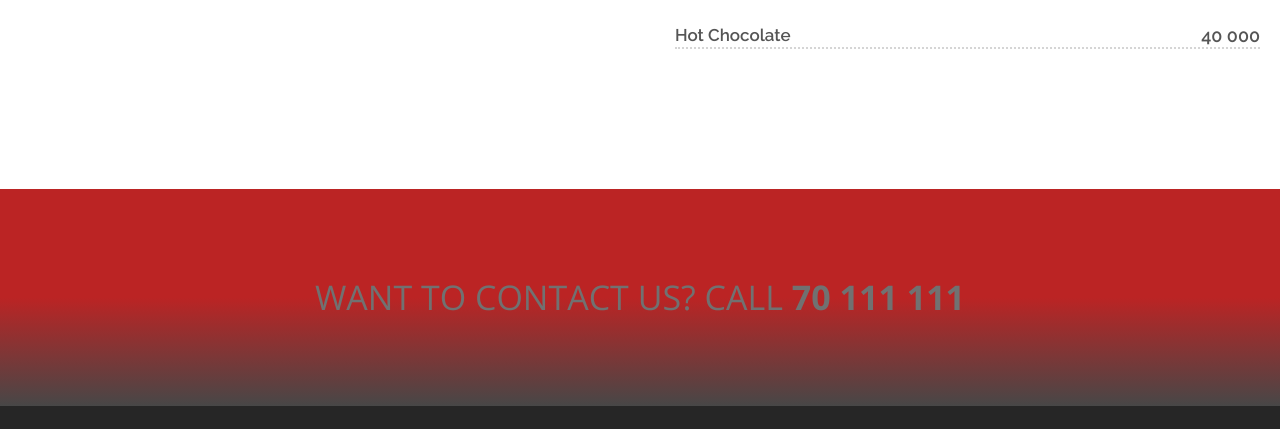
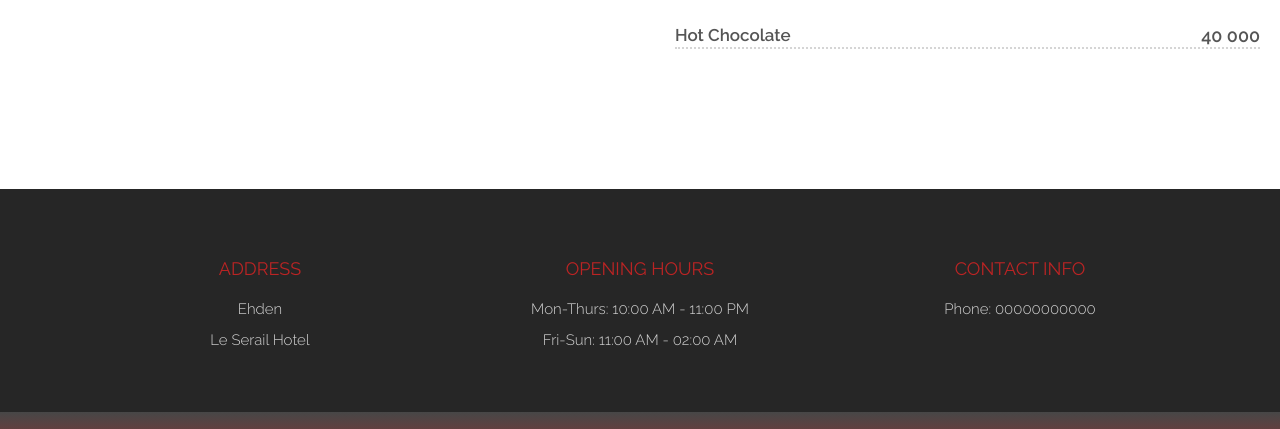
Before and after one commit to PMenu/ahwe, a plain HTML site: page index.html in a window 1280 px wide. Shown: the part 2390-2819 px from the top of the page. Drawn offline with nearby package versions, Linux system fonts and the light colour scheme.

Commit message:
Update index.html

```diff
--- a/index.html
+++ b/index.html
@@ -265,11 +265,7 @@
   </div>
 </div>
 
-<div id="call-reservation" class="text-center">
-  <div class="container">
-    <h2>Want To Contact Us? Call <strong>70 111 111</strong></h2>
-  </div>
-</div>
+
 
 <div id="footer">
   <div class="container text-center">
```
